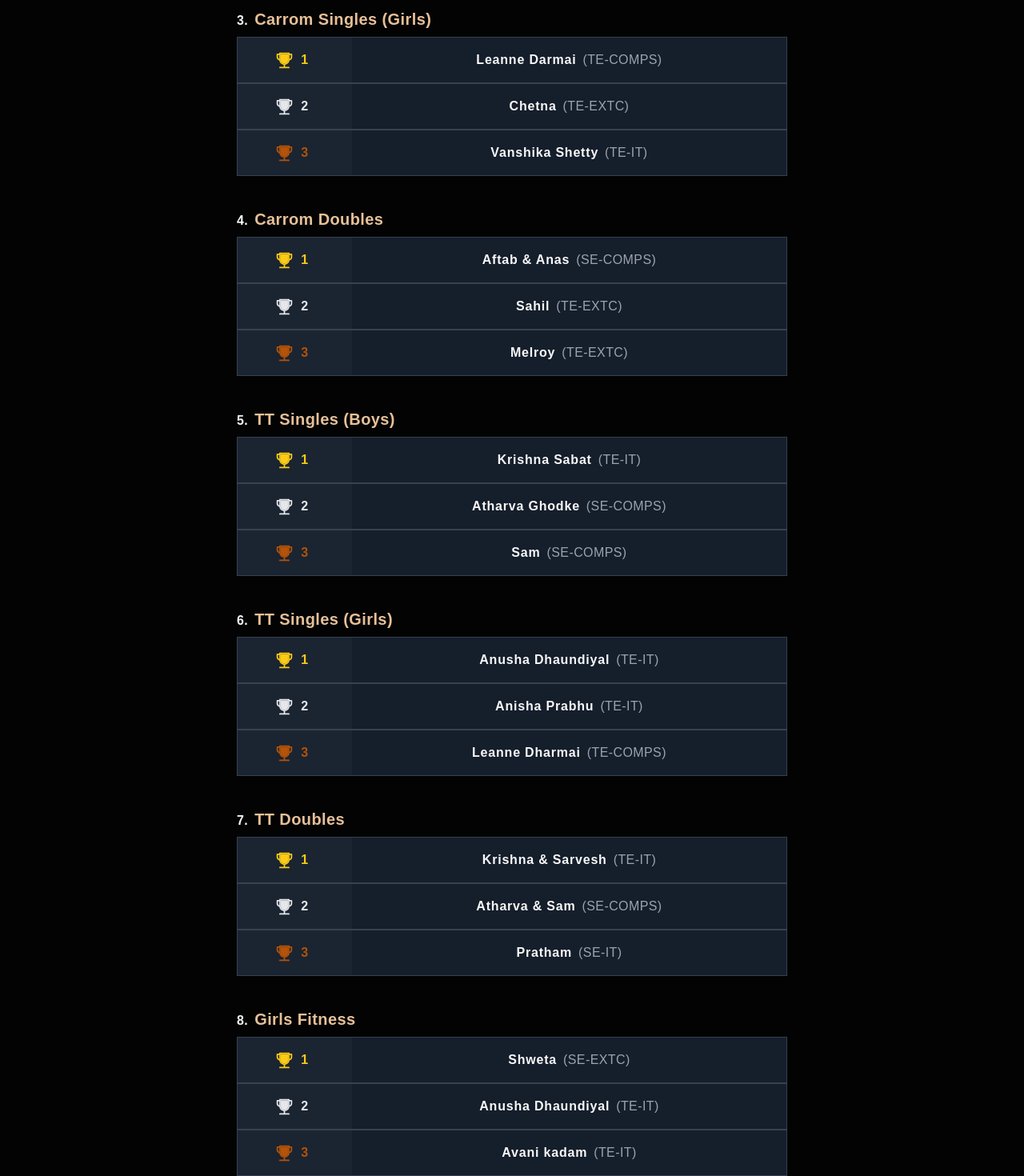
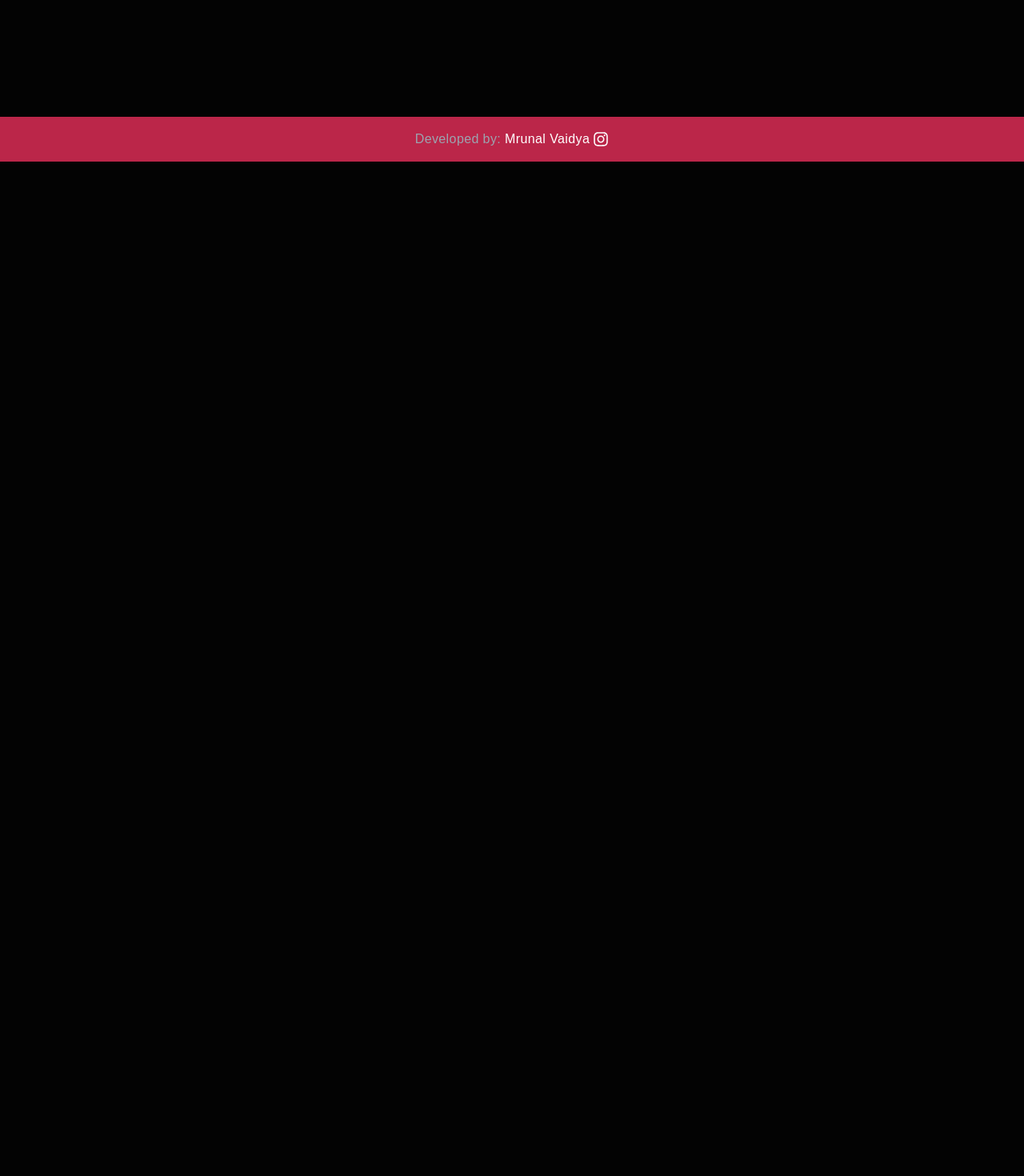
Before and after one commit to MrunalVaidya0715/sparx-website, a Next.js app in the folder sparx-web-app/: page /winners in a window 1280 px wide. Shown: the part 680-2150 px from the top of the page at 80% size. After the commit the page ends 882 px from the top, so only its background shows below. Built offline with nearby package versions, Linux system fonts and the light colour scheme.

Commit message:
Reduced WinnersData

```diff
--- a/sparx-web-app/src/winnersData.js
+++ b/sparx-web-app/src/winnersData.js
@@ -45,166 +45,6 @@ export const winnersList = [
         ]
 
     },
-    {
-        id: 3,
-        sports: "Carrom Singles (Girls)",
-        winners: [
-            {
-                rank: 1,
-                name: "Leanne Darmai",
-                class: "TE-COMPS"
-            },
-            {
-                rank: 2,
-                name: "Chetna",
-                class: "TE-EXTC"
-            },
-            {
-                rank: 3,
-                name: "Vanshika Shetty",
-                class: "TE-IT"
-            },
 
-        ]
-
-    },
-    {
-        id: 4,
-        sports: "Carrom Doubles",
-        winners: [
-            {
-                rank: 1,
-                name: "Aftab & Anas",
-                class: "SE-COMPS"
-            },
-            {
-                rank: 2,
-                name: "Sahil ",
-                class: "TE-EXTC"
-            },
-            {
-                rank: 3,
-                name: "Melroy",
-                class: "TE-EXTC"
-            },
-
-        ]
-
-    },
-    {
-        id: 5,
-        sports: "TT Singles (Boys)",
-        winners: [
-            {
-                rank: 1,
-                name: "Krishna Sabat",
-                class: "TE-IT"
-            },
-            {
-                rank: 2,
-                name: "Atharva Ghodke",
-                class: "SE-COMPS"
-            },
-            {
-                rank: 3,
-                name: "Sam",
-                class: "SE-COMPS"
-            },
-
-        ]
-
-    },
-    {
-        id: 6,
-        sports: "TT Singles (Girls)",
-        winners: [
-            {
-                rank: 1,
-                name: "Anusha Dhaundiyal",
-                class: "TE-IT"
-            },
-            {
-                rank: 2,
-                name: "Anisha Prabhu",
-                class: "TE-IT"
-            },
-            {
-                rank: 3,
-                name: "Leanne Dharmai",
-                class: "TE-COMPS"
-            },
-
-        ]
-
-    },
-    {
-        id: 7,
-        sports: "TT Doubles",
-        winners: [
-            {
-                rank: 1,
-                name: "Krishna & Sarvesh",
-                class: "TE-IT"
-            },
-            {
-                rank: 2,
-                name: "Atharva & Sam",
-                class: "SE-COMPS"
-            },
-            {
-                rank: 3,
-                name: "Pratham",
-                class: "SE-IT"
-            },
-
-        ]
-
-    },
-    {
-        id: 8,
-        sports: "Girls Fitness",
-        winners: [
-            {
-                rank: 1,
-                name: "Shweta",
-                class: "SE-EXTC"
-            },
-            {
-                rank: 2,
-                name: "Anusha Dhaundiyal",
-                class: "TE-IT"
-            },
-            {
-                rank: 3,
-                name: "Avani kadam",
-                class: "TE-IT"
-            },
-
-        ]
-
-    },
-    {
-        id: 9,
-        sports: "Arm Wrestling (Girls)",
-        winners: [
-            {
-                rank: 1,
-                name: "Anusha Dhaundiyal",
-                class: "TE-IT"
-            },
-            {
-                rank: 2,
-                name: "Anisha Prabhu",
-                class: "TE-IT"
-            },
-            {
-                rank: 3,
-                name: "Pooja",
-                class: "SE-COMPS"
-            },
-
-        ]
-
-    },
 
 ]
```
